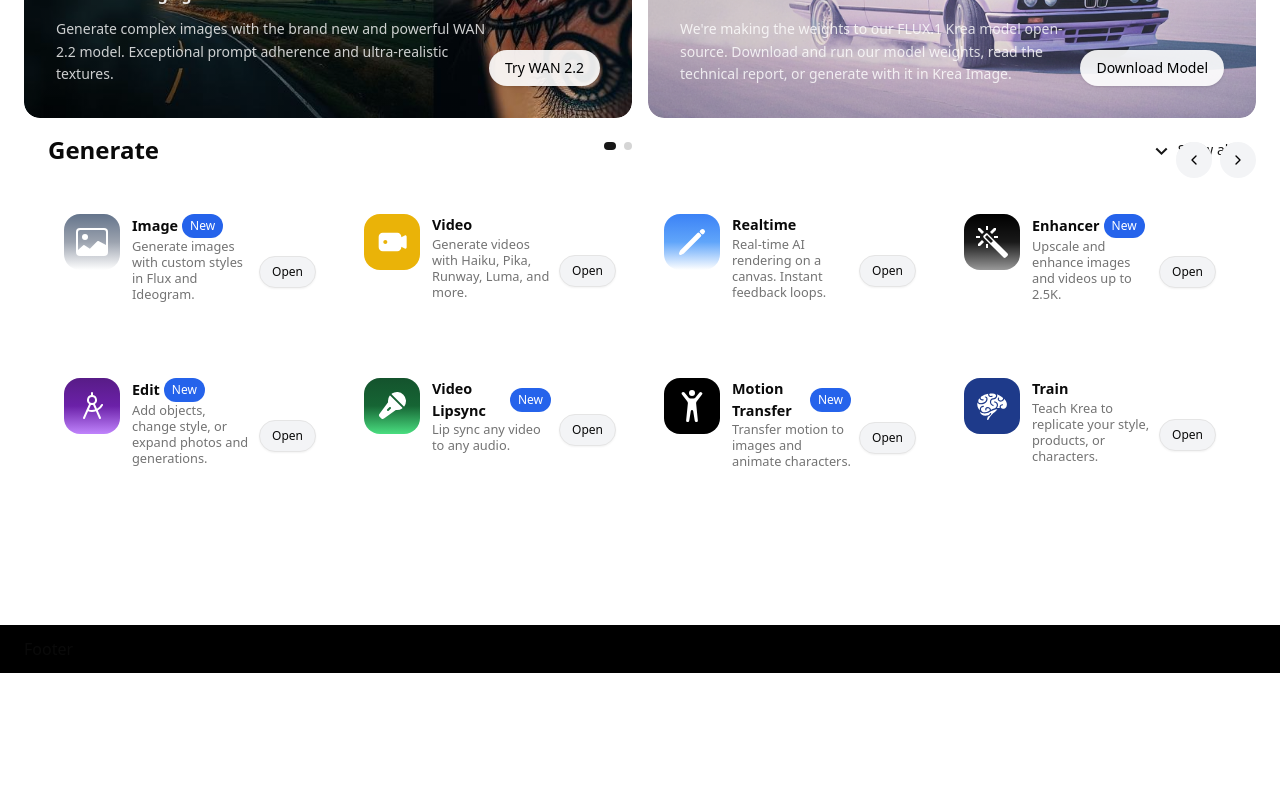
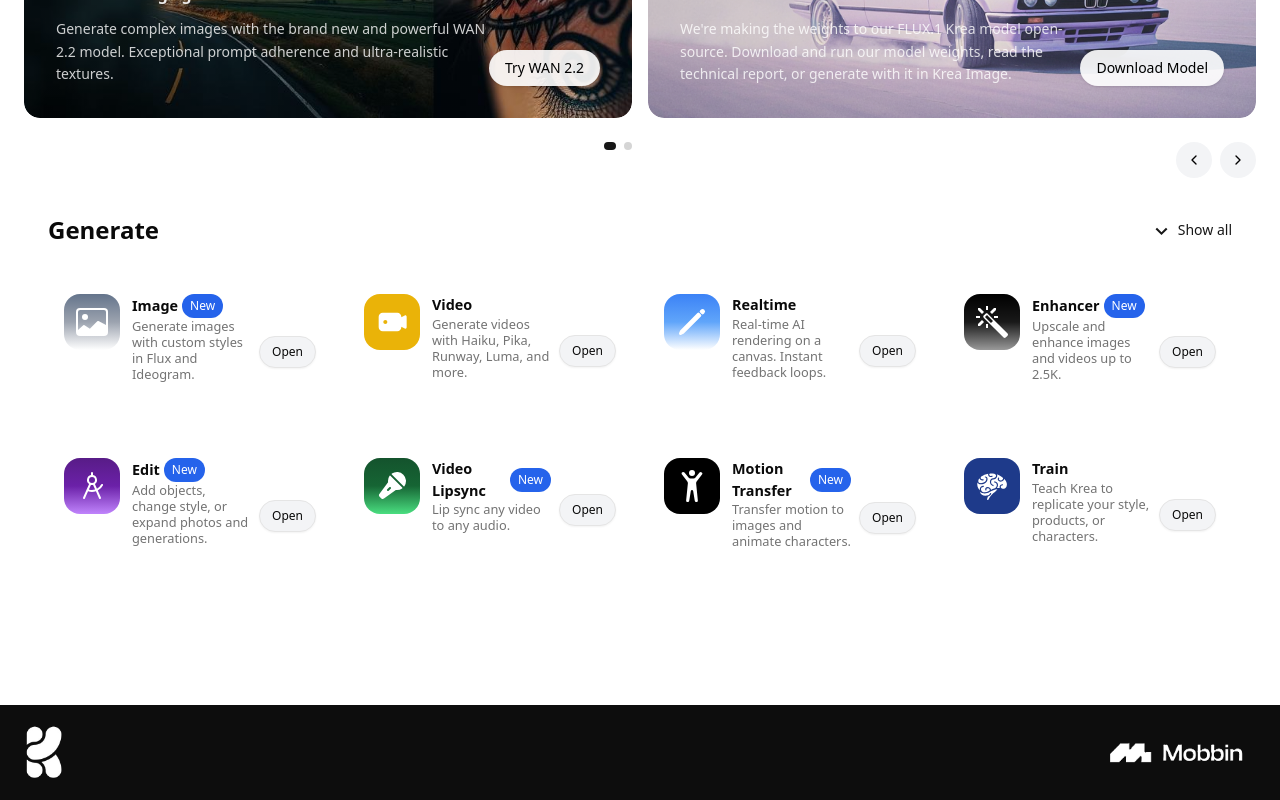
Before and after one commit to CHIDI00/Krea-clone-internship, a Next.js app: page / in a window 1280 px wide. Shown: the part 394-1194 px from the top of the page. Before the commit the page ends 1067 px from the top, so only its background shows below. Built offline with nearby package versions, Linux system fonts and the light colour scheme.

Commit message:
Added footer

```diff
--- a/app/_components/Footer.tsx
+++ b/app/_components/Footer.tsx
@@ -1,7 +1,26 @@
+import Image from "next/image";
 import React from "react";
 
+import mobbin from "@/public/mobbin.png";
+import krea from "@/public/kreaLogo.png";
+
 const Footer = () => {
-  return <div className="w-full px-2 py-3 bg-black md:px-6">Footer</div>;
+  return (
+    <div className="flex items-center justify-between w-full px-2 py-5 bg-black/95 md:px-6">
+      <div className="">
+        <Image src={krea} quality={90} width="40" height="40" alt="krea logo" />
+      </div>
+      <div className="">
+        <Image
+          src={mobbin}
+          quality={90}
+          width="160"
+          height="160"
+          alt="mobbin logo"
+        />
+      </div>
+    </div>
+  );
 };
 
 export default Footer;
--- a/app/home/GenerateSection.tsx
+++ b/app/home/GenerateSection.tsx
@@ -106,7 +106,7 @@ const GenerateSection = () => {
       initial="hidden"
       animate="visible"
       variants={containerVariants}
-      className="px-2 pt-20 md:pt-0 md:py-20 md:px-6"
+      className="px-2 pt-20 md:py-20 md:px-6"
     >
       <div className="flex items-center justify-between mb-8">
         <motion.h2
```
Also changed, not shown: public/mobbin.png (added).
